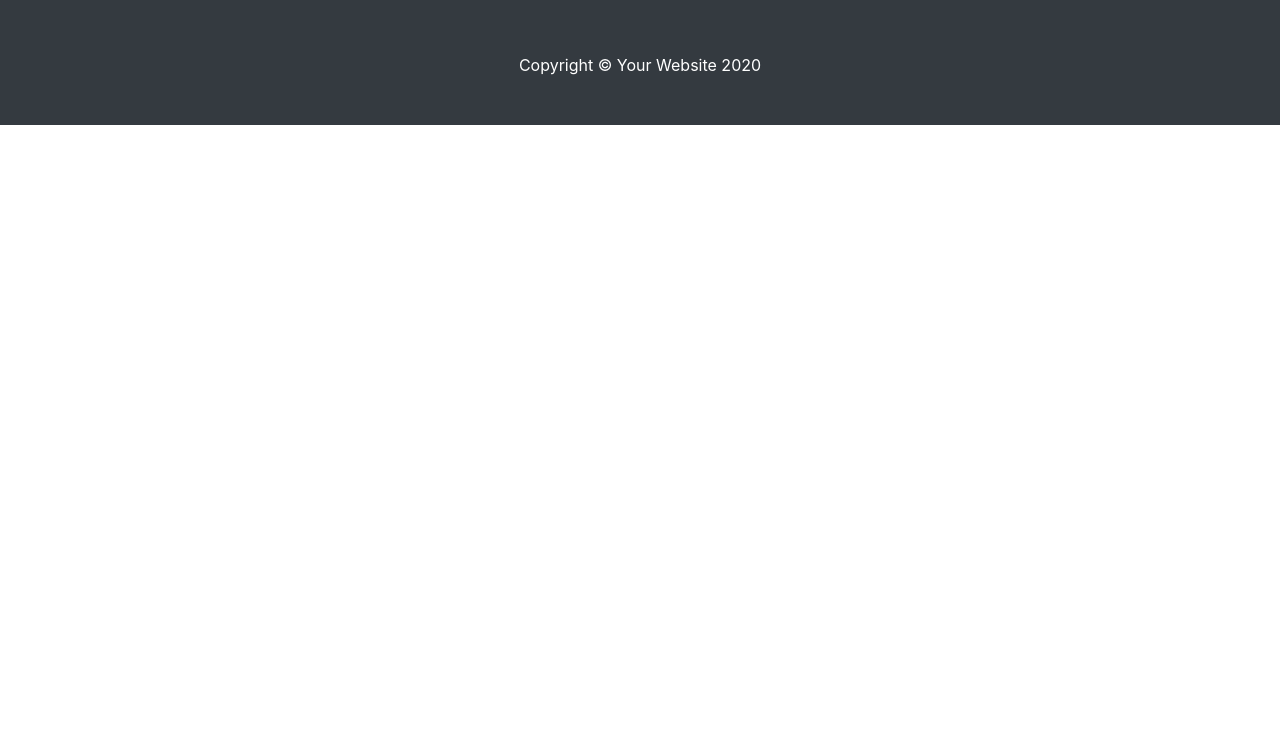
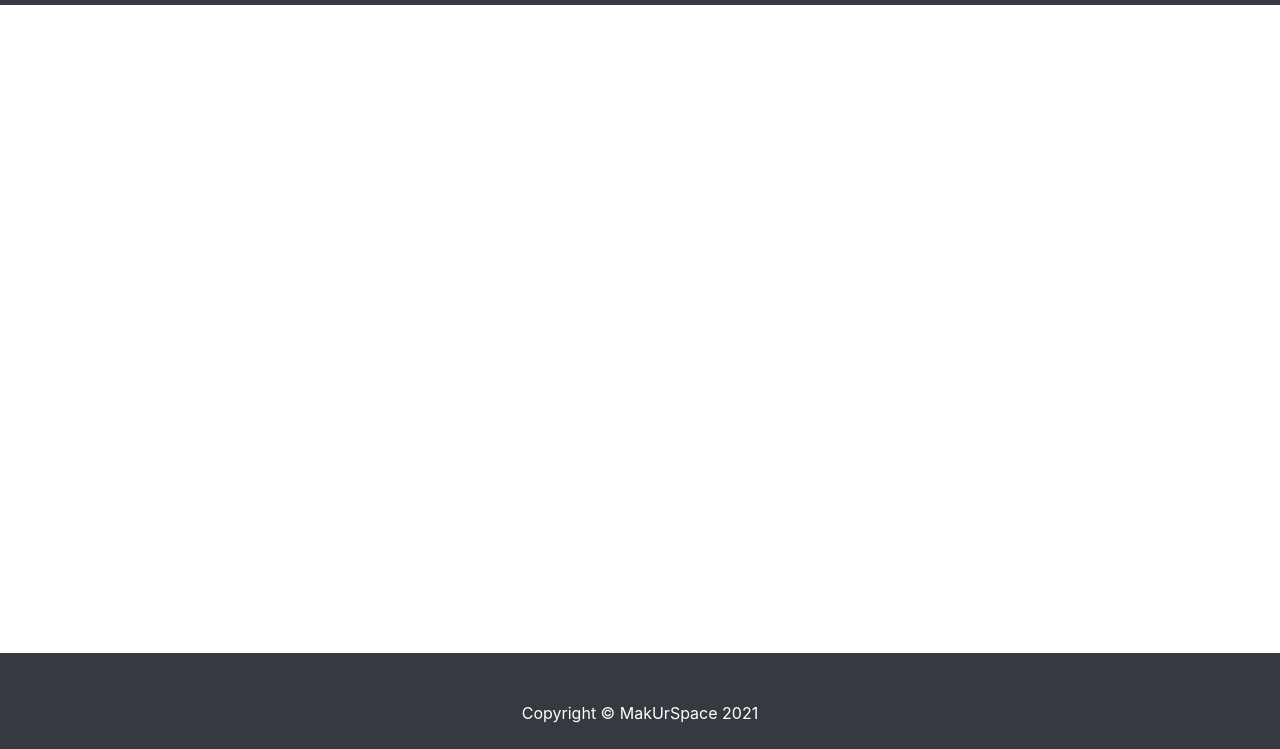
Before and after one commit to MakUrSpace/hyperspace, a website: page frontend/bounty.html in a window 1280 px wide. Shown: the part 51-800 px from the top of the page. Drawn offline with Linux system fonts and the light colour scheme.

Commit message:
0004 - Adjusted footer for bounty page

```diff
--- a/frontend/bounty.html
+++ b/frontend/bounty.html
@@ -93,8 +93,8 @@
 
   <!-- Footer -->
   <footer class="py-5 bg-dark">
-    <div class="container">
-      <p class="m-0 text-center text-white">Copyright &copy; Your Website 2020</p>
+    <div id="container">
+      <p class="m-0 text-center text-white">Copyright &copy; MakUrSpace 2021</p>
     </div>
     <!-- /.container -->
   </footer>
--- a/frontend/css/makurspace.css
+++ b/frontend/css/makurspace.css
@@ -24,3 +24,13 @@ body {
 .btn-link {
   color:  #ffb300;
 }
+
+footer {
+  position: fixed;
+  padding: 10px 10px 0px 10px;
+  bottom: 0;
+  width: 100%;
+  /* Height of the footer*/
+  height: 40px;
+  background: grey;
+}
```
